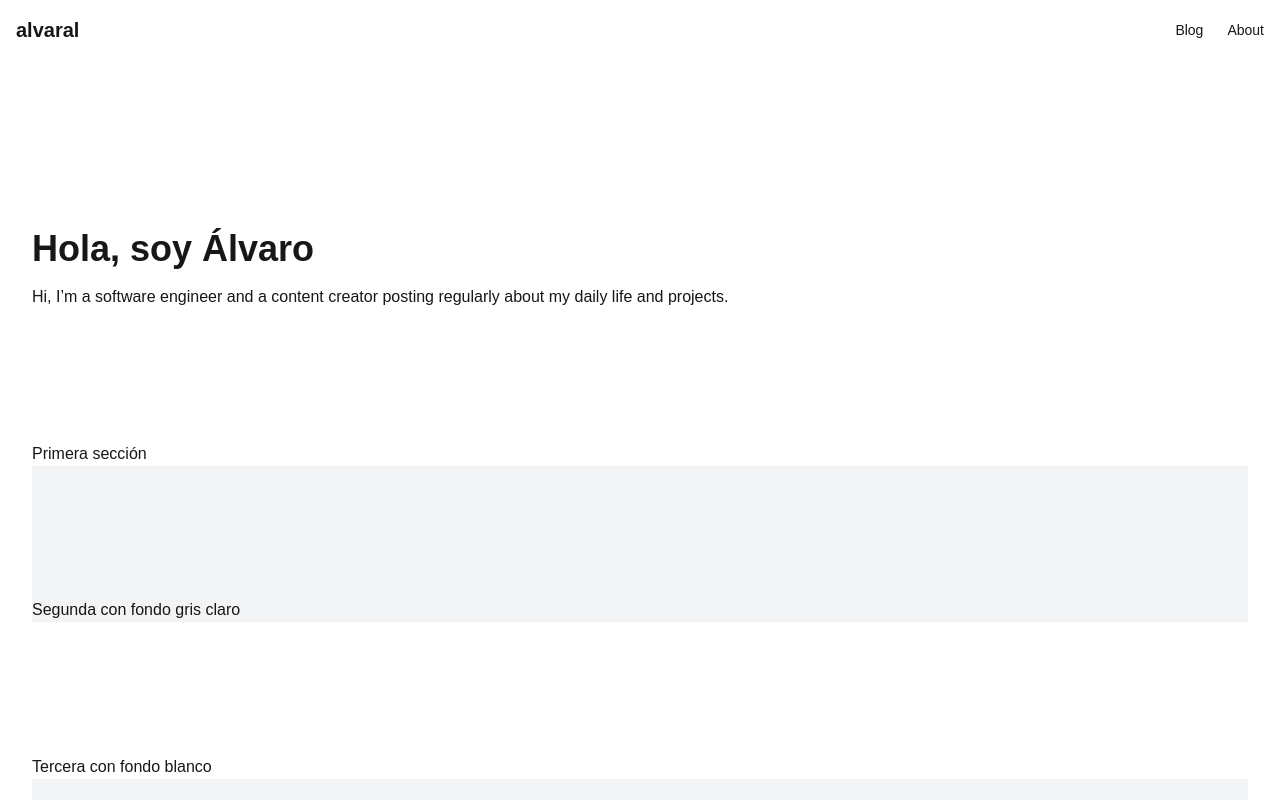
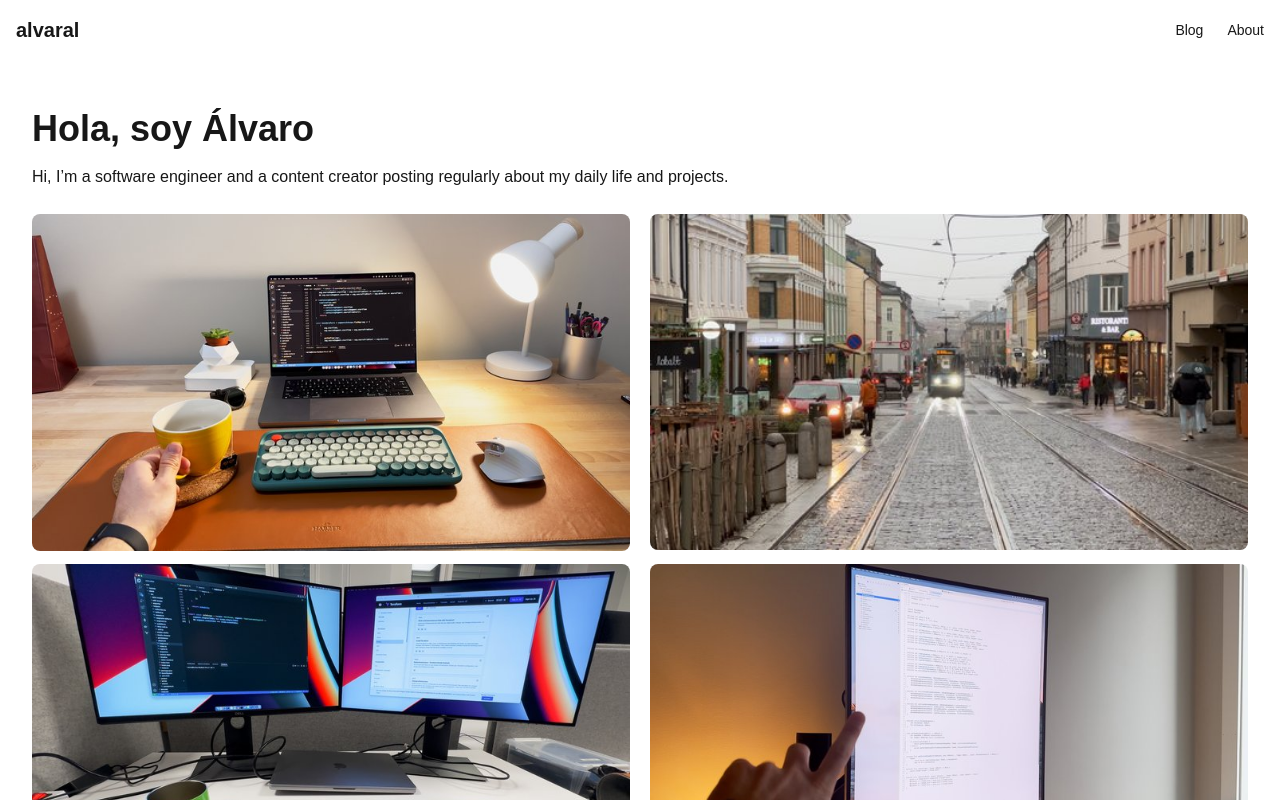
Before and after one commit to alvaral/alvaral, a Next.js app: page / in a window 1280 px wide. Shown: the top 800 px of the page. Built offline with nearby package versions, Linux system fonts and the light colour scheme.

Commit message:
add gallery images

```diff
--- a/src/app/globals.css
+++ b/src/app/globals.css
@@ -24,6 +24,11 @@
   animation: fadeIn 0.5s ease forwards;
 }
 
+@media (min-width: 1200px) {
+  .gallery-3-cols {
+    grid-template-columns: repeat(3, minmax(0, 1fr));
+  }
+}
 
 body {
   background: var(--background);
--- a/src/app/page.tsx
+++ b/src/app/page.tsx
@@ -1,5 +1,15 @@
 import Section from "@/components/Section";
+import Gallery from "@/components/Gallery";
 
+import A from "@/assets/images/A_1.123.1.jpg";
+import B from "@/assets/images/B_1.130.1.jpg";
+import C from "@/assets/images/C_1.6.1.jpg";
+import D from "@/assets/images/D_1.3.1.jpg";
+import E from "@/assets/images/E_1.76.1.jpg";
+import F from "@/assets/images/F_1.2.1.jpg";
+import G from "@/assets/images/G_1.93.1.jpg";
+
+const images = [E, C, F, D, B, A, G];
 
 export default function HomePage() {
   return (
@@ -15,6 +25,7 @@ export default function HomePage() {
         <h1 className="text-4xl font-bold mb-4">Hola, soy Álvaro</h1>
         <h2>Hi, I’m a software engineer and a content creator posting regularly about my daily life and projects.</h2>
       </Section>
+      <Section><Gallery images={images} /></Section>
       <Section>Primera sección</Section>
       <Section isAlternate>Segunda con fondo gris claro</Section>
       <Section>Tercera con fondo blanco</Section>
--- /dev/null
+++ b/src/components/Gallery.tsx
@@ -0,0 +1,71 @@
+"use client";
+import Image from "next/image";
+import Section from "./Section";
+import { useEffect, useState } from "react";
+
+interface GalleryProps {
+  images: {
+    src: string;
+    alt?: string;
+  }[];
+}
+
+export default function Gallery({ images }: GalleryProps) {
+  const [isWide, setIsWide] = useState(false);
+
+  useEffect(() => {
+    const handleResize = () => {
+      setIsWide(window.innerWidth >= 740);
+    };
+
+    handleResize();
+    window.addEventListener("resize", handleResize);
+    return () => window.removeEventListener("resize", handleResize);
+  }, []);
+
+  const isOdd = images.length % 2 !== 0;
+
+  const rows: { src: string; alt?: string }[][] = [];
+  let i = 0;
+
+  while (i < images.length) {
+    if (isWide && isOdd && i === images.length - 3) {
+      rows.push(images.slice(i, i + 3));
+      i += 3;
+    } else {
+      rows.push(images.slice(i, i + 2));
+      i += 2;
+    }
+  }
+
+  return (
+    <div className="w-full min-h-[100px]">
+      {rows.map((row, rowIndex) => (
+        <div
+          key={rowIndex}
+          className={`grid gap-5 ${
+            row.length === 3
+              ? "grid-cols-1 sm:grid-cols-2 md:grid-cols-3"
+              : "grid-cols-1 sm:grid-cols-2"
+          }`}
+        >
+          {row.map((img, index) => (
+            <Section key={`${rowIndex}-${index}`}>
+              <div className="overflow-hidden rounded-lg">
+                <Image
+                  src={img.src}
+                  alt={img.alt || `Image ${rowIndex}-${index}`}
+                  width={363}
+                  height={204}
+                  className="w-full h-auto object-cover object-center"
+                  sizes="(max-width: 640px) 100vw, (max-width: 1200px) 50vw, 33vw"
+                  priority={rowIndex === 0 && index < 3}
+                />
+              </div>
+            </Section>
+          ))}
+        </div>
+      ))}
+    </div>
+  );
+}
--- a/src/components/Section.tsx
+++ b/src/components/Section.tsx
@@ -44,7 +44,6 @@ const Section = ({
 
   const inlineStyle = {
     minHeight: `${customHeight}vh`,
-    paddingTop: `${customHeight * 12}px`,
     ...style,
   };
 
```
